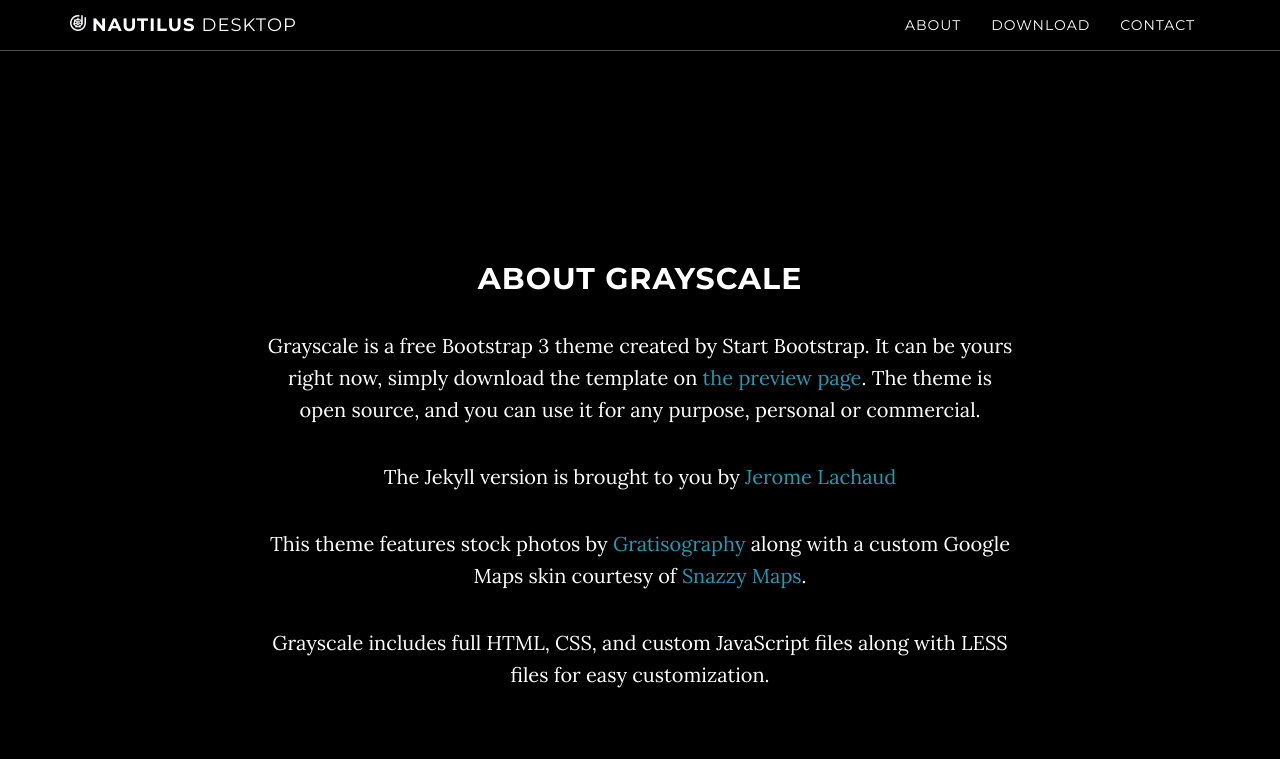
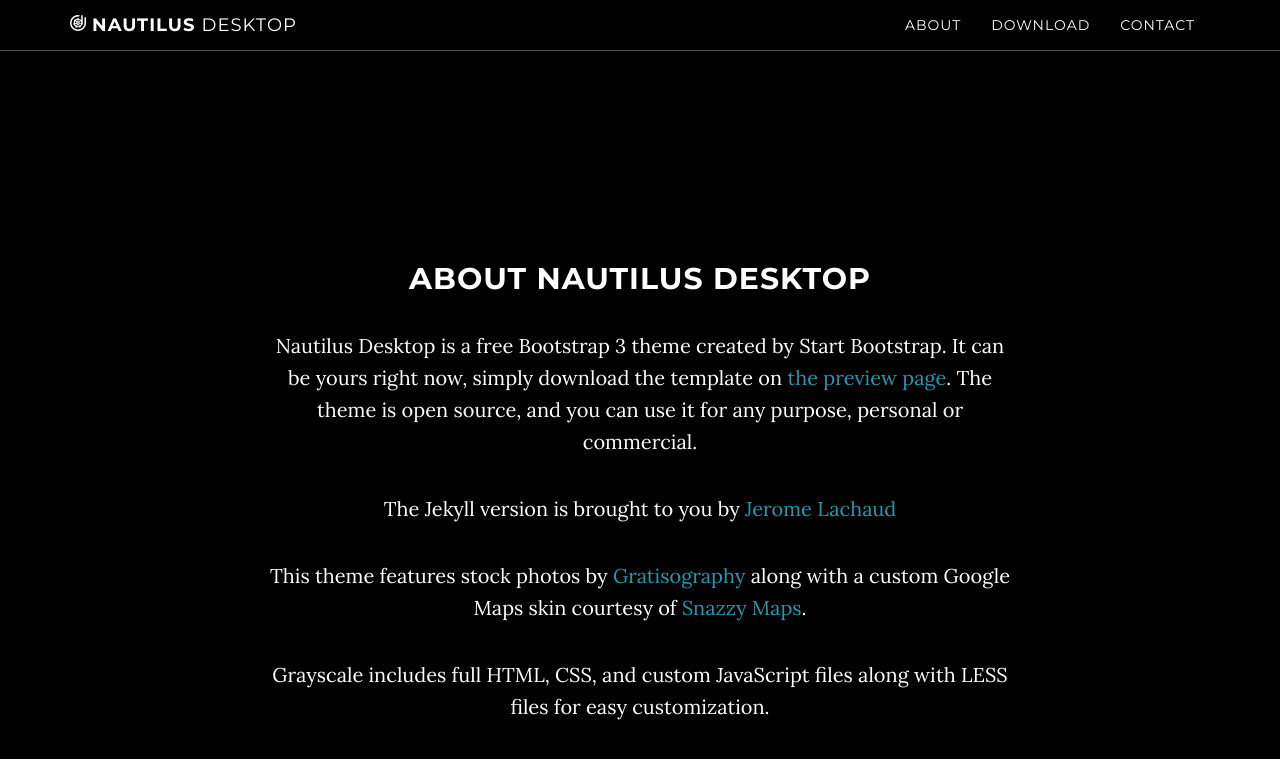
Before and after one commit to yeahdongcn/yeahdongcn.github.io, a Jekyll site: the page built from docs/index.html, in a window 1280 px wide and 900 px high, scrolled down 838 px. Shown: the top 759 px of the window. Built offline with Jekyll 4.4.1, drawn with Linux system fonts in a browser that asks for light colours; some of the changed text lies outside the part shown.

Commit message:
Update site contents

```diff
--- a/docs/_config.yml
+++ b/docs/_config.yml
@@ -15,15 +15,11 @@
 # Social networks usernames (many more available: google-plus, flickr, dribbble, pinterest, instagram, tumblr, linkedin, etc.)
 social:
   - title: twitter
-    url: https://twitter.com/SBootstrap
+    url:
   - title: facebook
     url:
-  - title: stack-overflow
-    url: http://stackoverflow.com/questions/tagged/jekyll
-  - title: bitbucket
-    url: http://bitbucket.org/jekyll
   - title: github
-    url: https://github.com/IronSummitMedia/startbootstrap
+    url: https://github.com/yeahdongcn
 
 # Build settings
 markdown: kramdown
--- a/docs/_includes/about.html
+++ b/docs/_includes/about.html
@@ -2,8 +2,8 @@
     <section id="about" class="container content-section text-center">
         <div class="row">
             <div class="col-lg-8 col-lg-offset-2">
-                <h2>About Grayscale</h2>
-                <p>Grayscale is a free Bootstrap 3 theme created by Start Bootstrap. It can be yours right now, simply download the template on <a href="http://startbootstrap.com/template-overviews/grayscale/">the preview page</a>. The theme is open source, and you can use it for any purpose, personal or commercial.</p>
+                <h2>About Nautilus Desktop</h2>
+                <p>Nautilus Desktop is a free Bootstrap 3 theme created by Start Bootstrap. It can be yours right now, simply download the template on <a href="http://startbootstrap.com/template-overviews/grayscale/">the preview page</a>. The theme is open source, and you can use it for any purpose, personal or commercial.</p>
                 <p>The Jekyll version is brought to you by <a href="https://github.com/jeromelachaud">Jerome Lachaud</a></p>
                 <p>This theme features stock photos by <a href="http://gratisography.com/">Gratisography</a> along with a custom Google Maps skin courtesy of <a href="http://snazzymaps.com/">Snazzy Maps</a>.</p>
                 <p>Grayscale includes full HTML, CSS, and custom JavaScript files along with LESS files for easy customization.</p>
--- a/docs/_includes/download.html
+++ b/docs/_includes/download.html
@@ -3,9 +3,9 @@
         <div class="download-section">
             <div class="container">
                 <div class="col-lg-8 col-lg-offset-2">
-                    <h2>Download Grayscale</h2>
-                    <p>You can download Grayscale for free on the preview page at Start Bootstrap.</p>
-                    <a href="http://startbootstrap.com/template-overviews/grayscale/" class="btn btn-default btn-lg">Visit Download Page</a>
+                    <h2>Download Nautilus Desktop</h2>
+                    <p>You can download Nautilus Desktop for free on macOS.</p>
+                    <a href="https://github.com/yeahdongcn/yeahdongcn.github.io/releases" class="btn btn-default btn-lg">Visit Download Page</a>
                 </div>
             </div>
         </div>
```
